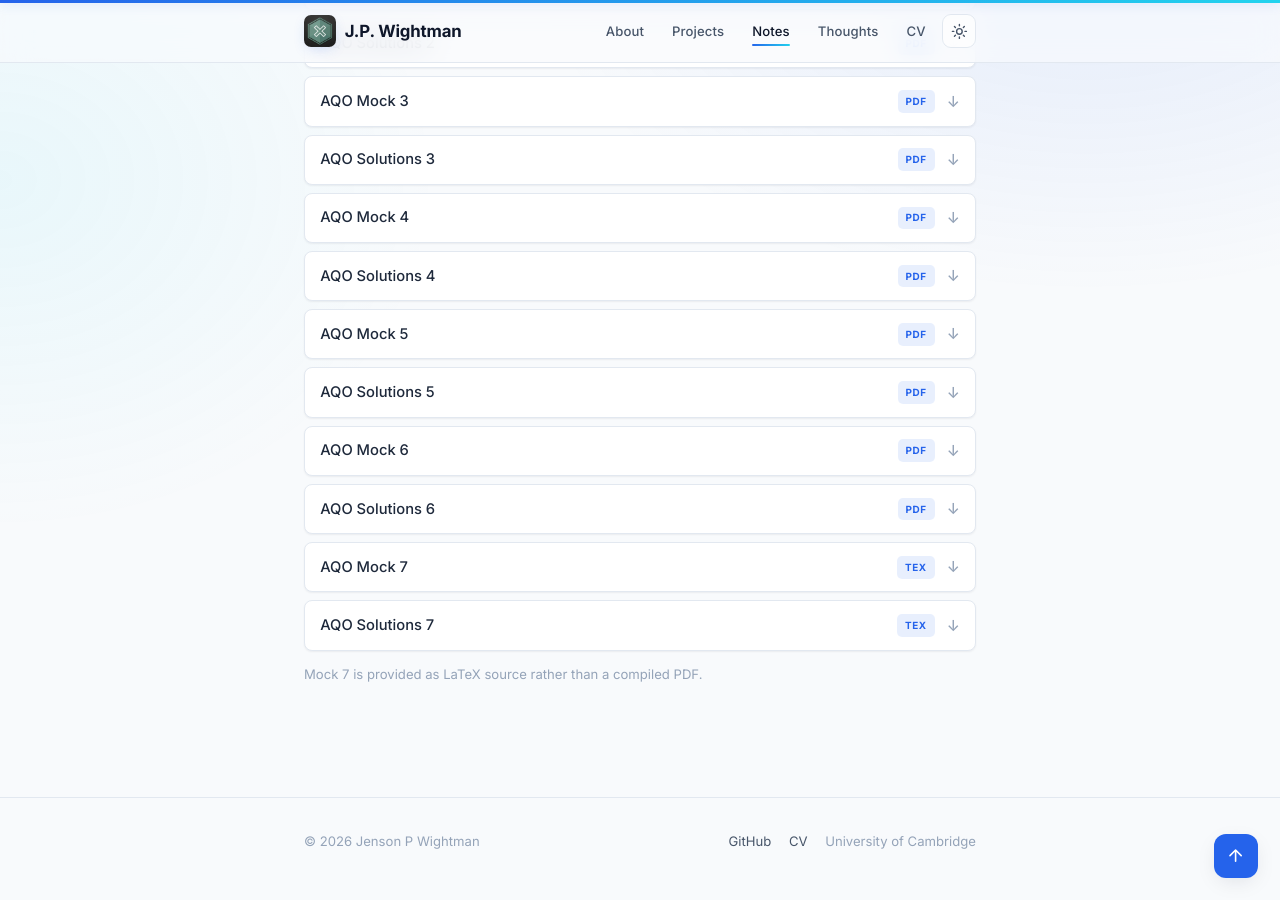
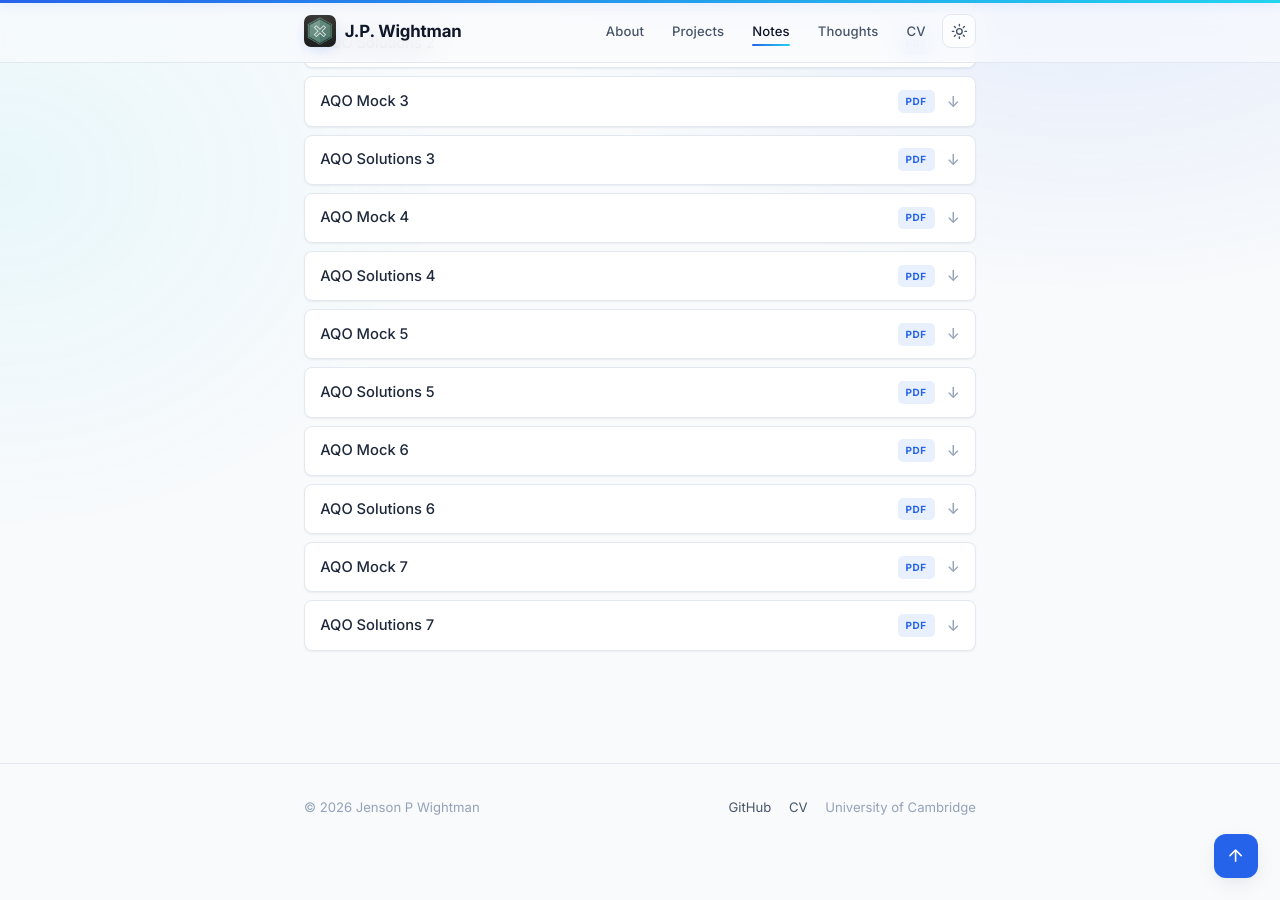
Before and after one commit to Jwightman-00/jwightman-00.github.io, a Jekyll site: the page built from _notes/advanced-and-quantum-optics.md, in a window 1280 px wide and 900 px high, scrolled down 1025 px. Built offline with Jekyll 4.4.1, drawn with Linux system fonts in a browser that asks for light colours.

Commit message:
notes update

```diff
--- a/_notes/advanced-and-quantum-optics.md
+++ b/_notes/advanced-and-quantum-optics.md
@@ -38,7 +38,6 @@ description: Flashcards, a handout, key derivations and seven mock papers with s
   <li><a class="file" href="/assets/notes/aqo/AQO_Solutions_5.pdf" target="_blank" rel="noopener"><span class="file-name">AQO Solutions 5</span><span class="file-ext">PDF</span></a></li>
   <li><a class="file" href="/assets/notes/aqo/AQO_Mock_6.pdf" target="_blank" rel="noopener"><span class="file-name">AQO Mock 6</span><span class="file-ext">PDF</span></a></li>
   <li><a class="file" href="/assets/notes/aqo/AQO_Solutions_6.pdf" target="_blank" rel="noopener"><span class="file-name">AQO Solutions 6</span><span class="file-ext">PDF</span></a></li>
-  <li><a class="file" href="/assets/notes/aqo/AQO_Mock_7.tex" target="_blank" rel="noopener"><span class="file-name">AQO Mock 7</span><span class="file-ext">TeX</span></a></li>
-  <li><a class="file" href="/assets/notes/aqo/AQO_Solutions_7.tex" target="_blank" rel="noopener"><span class="file-name">AQO Solutions 7</span><span class="file-ext">TeX</span></a></li>
+  <li><a class="file" href="/assets/notes/aqo/AQO_Mock_7.pdf" target="_blank" rel="noopener"><span class="file-name">AQO Mock 7</span><span class="file-ext">PDF</span></a></li>
+  <li><a class="file" href="/assets/notes/aqo/AQO_Solutions_7.pdf" target="_blank" rel="noopener"><span class="file-name">AQO Solutions 7</span><span class="file-ext">PDF</span></a></li>
 </ul>
-<p class="note-caption">Mock 7 is provided as LaTeX source rather than a compiled PDF.</p>
```
Also changed, not shown: 4 other files.
